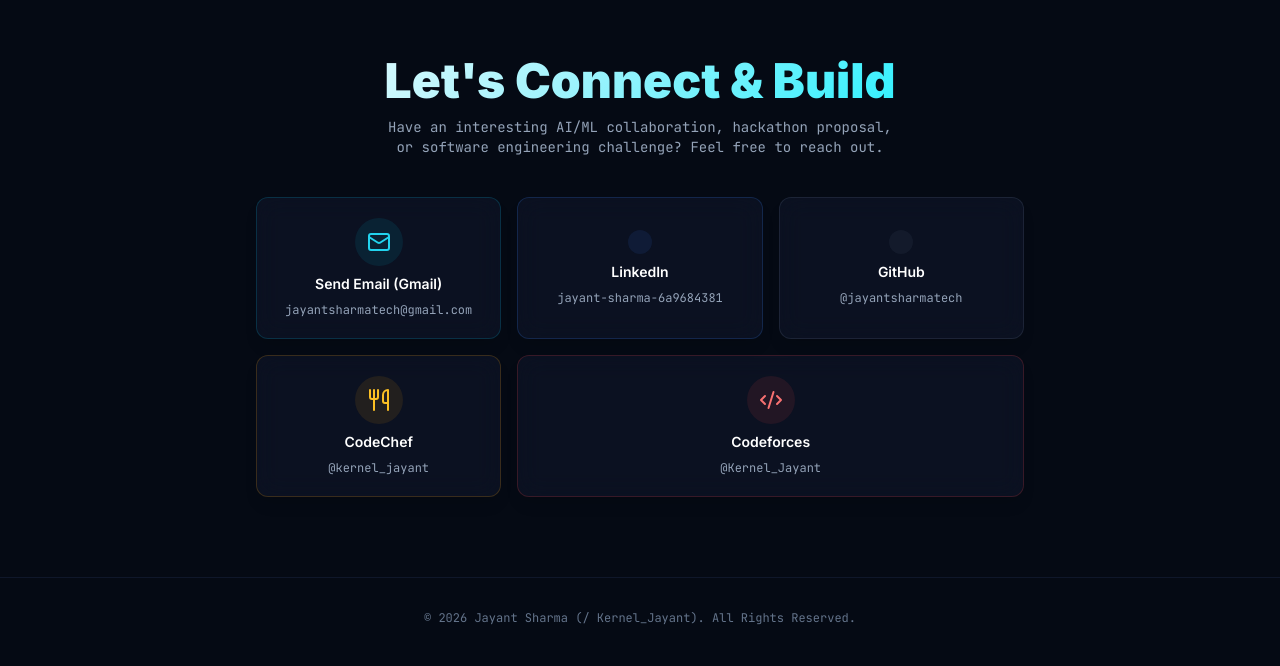
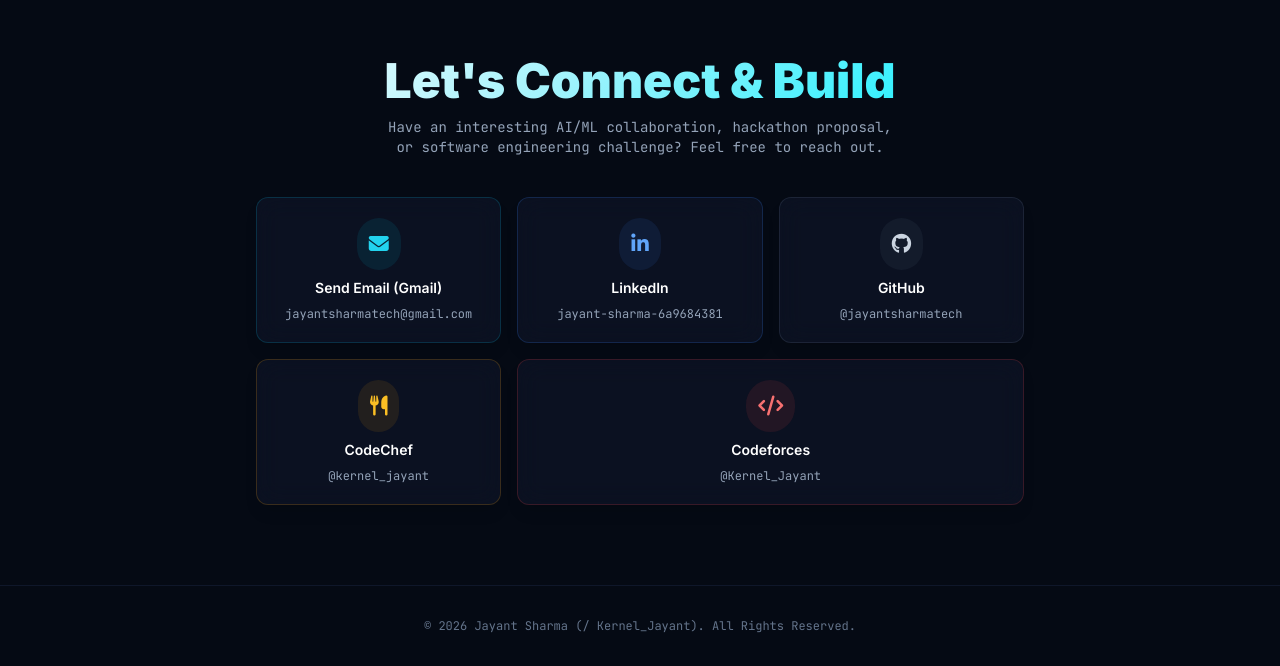
Before and after one commit to jayantsharmatech/Portfolio-website, a plain HTML site: page index.html in a window 1280 px wide. Shown: the part 5315-5981 px from the top of the page. Drawn offline with nearby package versions, Linux system fonts and the light colour scheme; animation ran at ten frames a second.

Commit message:
Update index.html

```diff
--- a/index.html
+++ b/index.html
@@ -7,8 +7,6 @@
 
     <script src="https://cdn.tailwindcss.com"></script>
     <link rel="stylesheet" href="https://cdnjs.cloudflare.com/ajax/libs/font-awesome/6.4.0/css/all.min.css">
-    <!-- Lucide Icons -->
-    <script src="https://unpkg.com/lucide@latest"></script>
 
     <!-- Fonts -->
     <link rel="preconnect" href="https://fonts.googleapis.com">
@@ -673,13 +671,13 @@
             Have an interesting AI/ML collaboration, hackathon proposal, or software engineering challenge? Feel free to reach out.
         </p>
 
-        <!-- Clean Direct Profile Links Grid -->
+        <!-- Clean Direct Profile Links Grid with FontAwesome Brand Icons -->
         <div class="grid grid-cols-1 md:grid-cols-3 gap-4 max-w-3xl mx-auto">
             <!-- Email / Gmail -->
             <a href="https://mail.google.com/mail/?view=cm&fs=1&to=jayantsharmatech@gmail.com&su=Hello%20Jayant" target="_blank"
                class="glass-panel p-5 rounded-xl border border-cyan-500/20 hover:border-cyan-400 bg-slate-900/60 hover:bg-slate-800/80 transition-all flex flex-col items-center justify-center gap-2 group hover:-translate-y-1 shadow-lg hover:shadow-cyan-500/10">
                 <div class="p-3 rounded-full bg-cyan-500/10 text-cyan-400 group-hover:bg-cyan-400 group-hover:text-black transition-colors">
-                    <i data-lucide="mail" class="w-6 h-6"></i>
+                    <i class="fa-solid fa-envelope text-xl"></i>
                 </div>
                 <span class="text-white font-semibold text-sm">Send Email (Gmail)</span>
                 <span class="text-xs text-slate-400 font-mono">jayantsharmatech@gmail.com</span>
@@ -689,7 +687,7 @@
             <a href="https://www.linkedin.com/in/jayant-sharma-6a9684381/" target="_blank"
                class="glass-panel p-5 rounded-xl border border-blue-500/20 hover:border-blue-400 bg-slate-900/60 hover:bg-slate-800/80 transition-all flex flex-col items-center justify-center gap-2 group hover:-translate-y-1 shadow-lg hover:shadow-blue-500/10">
                 <div class="p-3 rounded-full bg-blue-500/10 text-blue-400 group-hover:bg-blue-400 group-hover:text-black transition-colors">
-                    <i data-lucide="linkedin" class="w-6 h-6"></i>
+                    <i class="fa-brands fa-linkedin-in text-xl"></i>
                 </div>
                 <span class="text-white font-semibold text-sm">LinkedIn</span>
                 <span class="text-xs text-slate-400 font-mono">jayant-sharma-6a9684381</span>
@@ -699,7 +697,7 @@
             <a href="https://github.com/jayantsharmatech" target="_blank"
                class="glass-panel p-5 rounded-xl border border-slate-500/20 hover:border-slate-300 bg-slate-900/60 hover:bg-slate-800/80 transition-all flex flex-col items-center justify-center gap-2 group hover:-translate-y-1 shadow-lg">
                 <div class="p-3 rounded-full bg-slate-500/10 text-slate-300 group-hover:bg-slate-200 group-hover:text-black transition-colors">
-                    <i data-lucide="github" class="w-6 h-6"></i>
+                    <i class="fa-brands fa-github text-xl"></i>
                 </div>
                 <span class="text-white font-semibold text-sm">GitHub</span>
                 <span class="text-xs text-slate-400 font-mono">@jayantsharmatech</span>
@@ -709,7 +707,7 @@
             <a href="https://www.codechef.com/users/kernel_jayant" target="_blank"
                class="glass-panel p-5 rounded-xl border border-amber-500/20 hover:border-amber-400 bg-slate-900/60 hover:bg-slate-800/80 transition-all flex flex-col items-center justify-center gap-2 group hover:-translate-y-1 shadow-lg hover:shadow-amber-500/10">
                 <div class="p-3 rounded-full bg-amber-500/10 text-amber-400 group-hover:bg-amber-400 group-hover:text-black transition-colors">
-                    <i data-lucide="utensils" class="w-6 h-6"></i>
+                    <i class="fa-solid fa-utensils text-xl"></i>
                 </div>
                 <span class="text-white font-semibold text-sm">CodeChef</span>
                 <span class="text-xs text-slate-400 font-mono">@kernel_jayant</span>
@@ -719,7 +717,7 @@
             <a href="https://codeforces.com/profile/Kernel_Jayant" target="_blank"
                class="glass-panel p-5 rounded-xl border border-red-500/20 hover:border-red-400 bg-slate-900/60 hover:bg-slate-800/80 transition-all flex flex-col items-center justify-center gap-2 group hover:-translate-y-1 shadow-lg hover:shadow-red-500/10 md:col-span-2">
                 <div class="p-3 rounded-full bg-red-500/10 text-red-400 group-hover:bg-red-400 group-hover:text-black transition-colors">
-                    <i data-lucide="code-2" class="w-6 h-6"></i>
+                    <i class="fa-solid fa-code text-xl"></i>
                 </div>
                 <span class="text-white font-semibold text-sm">Codeforces</span>
                 <span class="text-xs text-slate-400 font-mono">@Kernel_Jayant</span>
@@ -894,7 +892,6 @@
         window.onload = function() {
             initThreeJS();
             animate();
-            lucide.createIcons();
 
             const menuBtn = document.getElementById('mobile-menu-btn');
             const mobileMenu = document.getElementById('mobile-menu');
```
